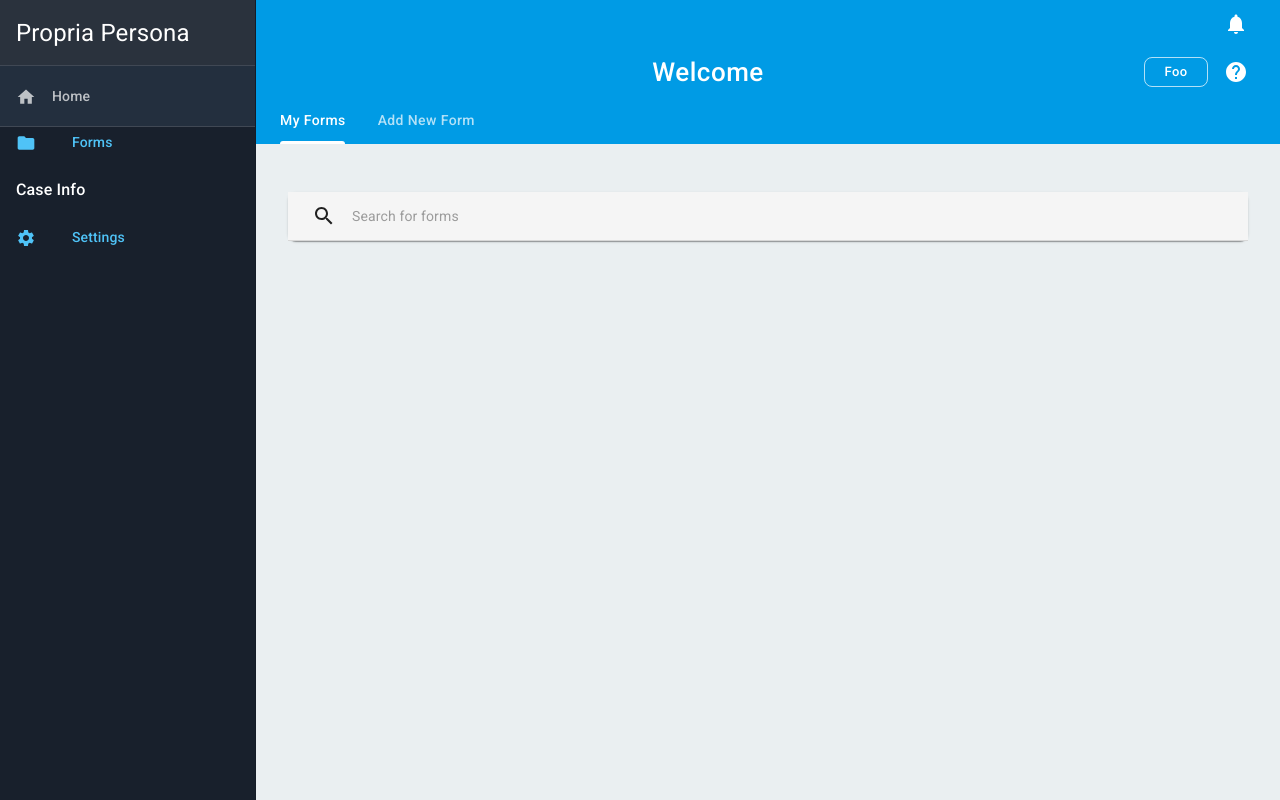
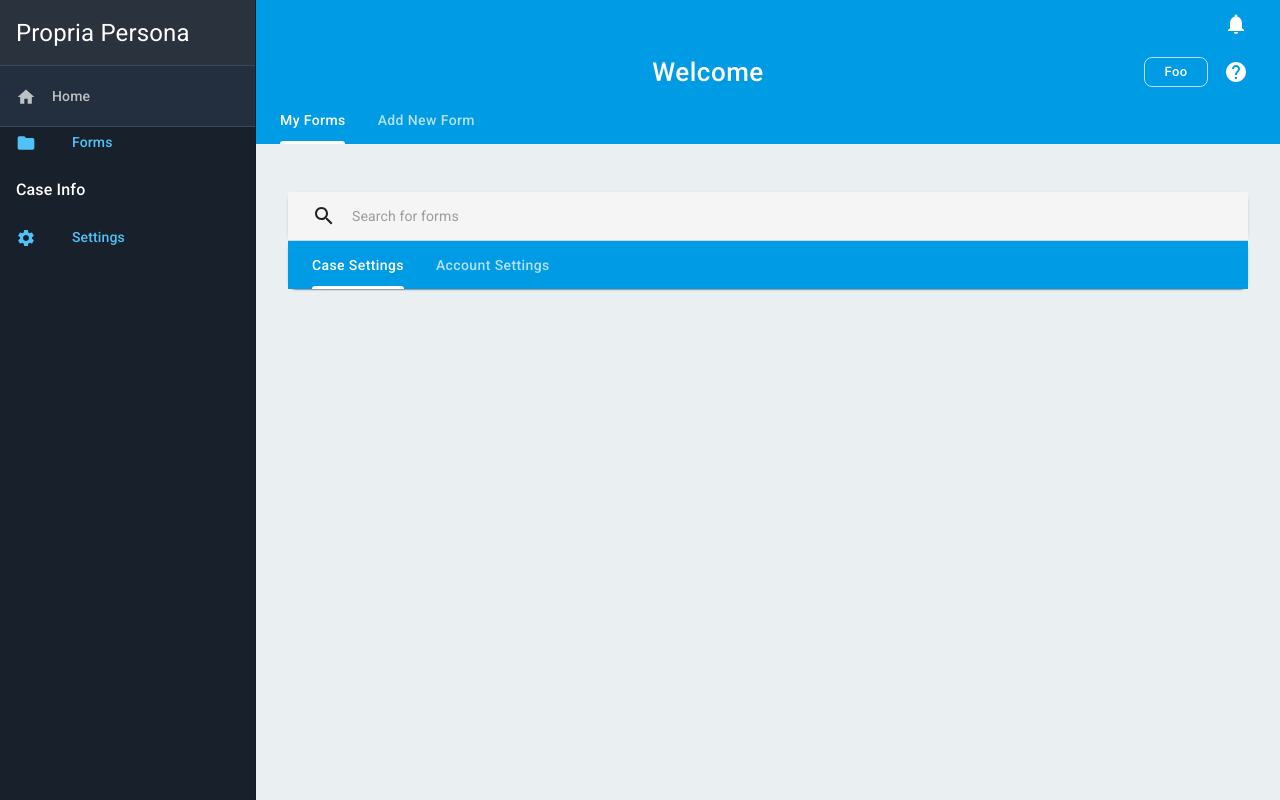
Before and after one commit to propriapersona/propriapersona-fe, a React (Create React App) app: page /dashboard in a window 1280 px wide. Built offline with nearby package versions, Linux system fonts and the light colour scheme; sample sign-in values are in the browser's storage.

Commit message:
Started work on Settings component.

```diff
--- a/src/components/Dashboard.js
+++ b/src/components/Dashboard.js
@@ -12,6 +12,7 @@ import {
 import CssBaseline from "@material-ui/core/CssBaseline";
 import Hidden from "@material-ui/core/Hidden";
 import Header from "./Header.js";
+import Settings from "./Settings.js";
 
 let theme = createMuiTheme({
   palette: {
@@ -163,6 +164,7 @@ const Dashboard = (props) => {
           <Header />
           <main className={classes.main}>
             <Content />
+            <Settings />
           </main>
         </div>
       </div>
--- /dev/null
+++ b/src/components/Settings.js
@@ -0,0 +1,62 @@
+import React from "react";
+import AppBar from "@material-ui/core/AppBar";
+import Toolbar from "@material-ui/core/Toolbar";
+import Typography from "@material-ui/core/Typography";
+import Paper from "@material-ui/core/Paper";
+import Grid from "@material-ui/core/Grid";
+import Button from "@material-ui/core/Button";
+import TextField from "@material-ui/core/TextField";
+import Tooltip from "@material-ui/core/Tooltip";
+import IconButton from "@material-ui/core/IconButton";
+import { withStyles } from "@material-ui/core/styles";
+import SearchIcon from "@material-ui/icons/Search";
+import RefreshIcon from "@material-ui/icons/Refresh";
+import Tab from "@material-ui/core/Tab";
+import Tabs from "@material-ui/core/Tabs";
+
+const lightColor = "rgba(255, 255, 255, 0.7)";
+
+const styles = (theme) => ({
+  secondaryBar: {
+    zIndex: 0,
+  },
+  menuButton: {
+    marginLeft: -theme.spacing(1),
+  },
+  iconButtonAvatar: {
+    padding: 4,
+  },
+  link: {
+    textDecoration: "none",
+    color: lightColor,
+    "&:hover": {
+      color: theme.palette.common.white,
+    },
+  },
+  button: {
+    borderColor: lightColor,
+  },
+});
+
+const Settings = (props) => {
+  const { classes } = props;
+
+  return (
+    <Paper>
+      <AppBar
+        component="div"
+        className={classes.secondaryBar}
+        color="primary"
+        position="static"
+        elevation={0}
+      >
+        <Tabs value={0} textColor="inherit">
+          <Tab textColor="inherit" label="Case Settings" />
+          <Tab textColor="inherit" label="Account Settings" />
+        </Tabs>
+      </AppBar>
+    </Paper>
+  );
+};
+
+export default withStyles(styles)(Settings);
```
